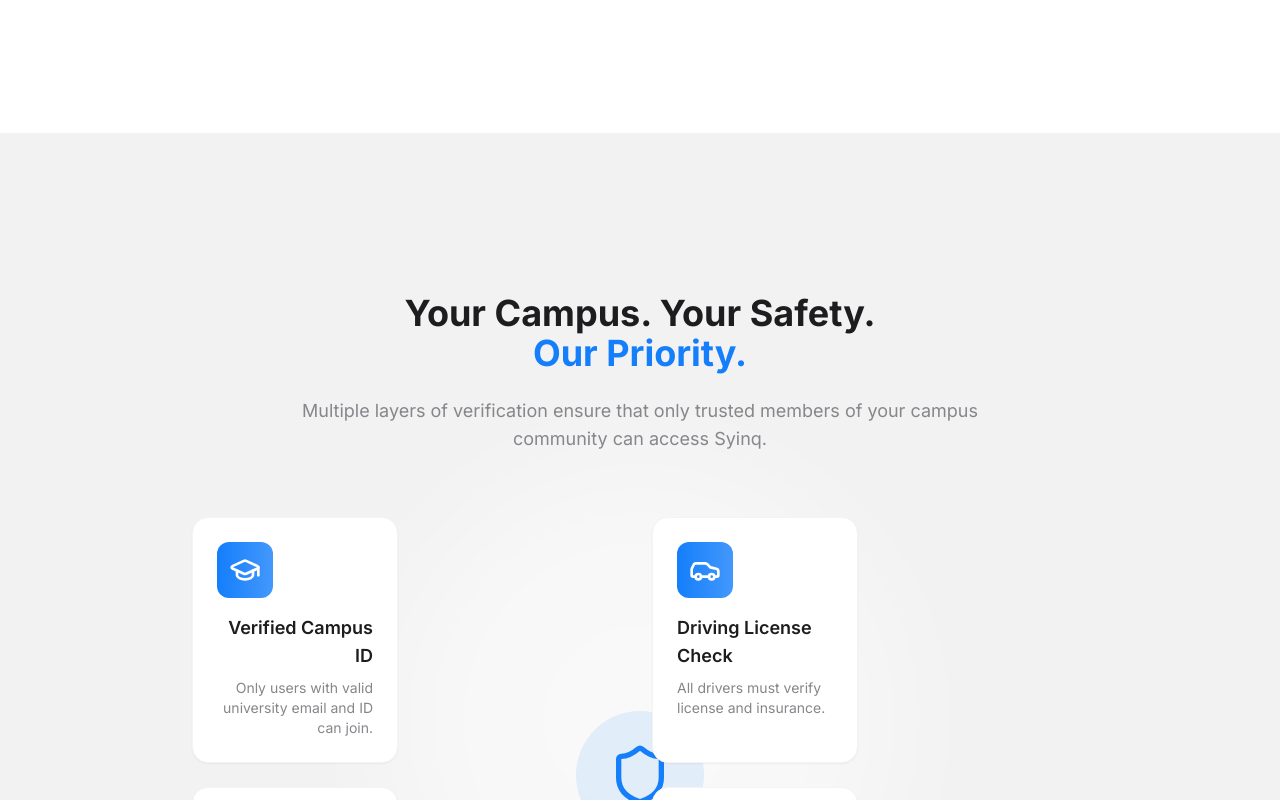
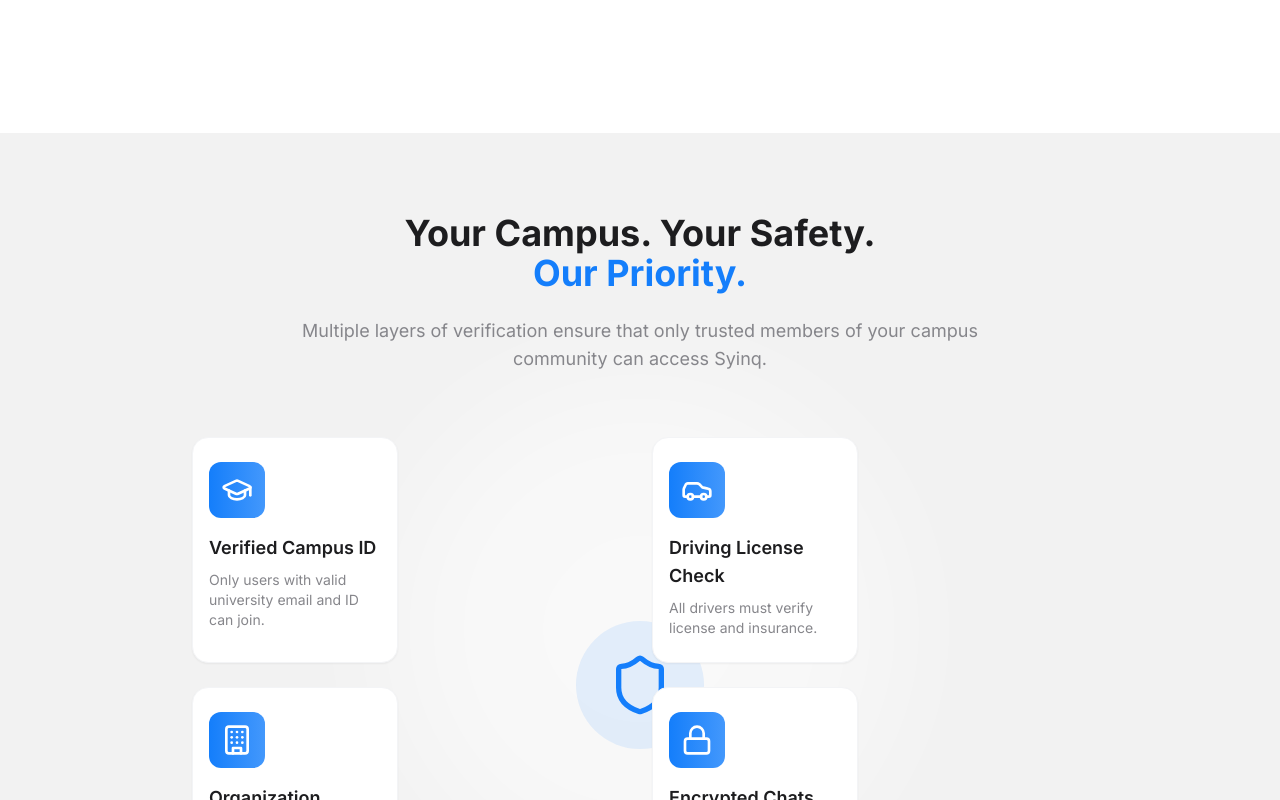
Before and after one commit to astatineRS/campus-connect-glide, a React (Vite) app: page / in a window 1280 px wide. Shown: the part 3660-4460 px from the top of the page. Built offline with nearby package versions, Linux system fonts and the light colour scheme.

Commit message:
Visual edit in Lovable
Edited UI in Lovable

```diff
--- a/src/components/Security.tsx
+++ b/src/components/Security.tsx
@@ -1,7 +1,7 @@
 import React from 'react';
 import { Shield, GraduationCap, Car, Building, Lock } from 'lucide-react';
 const Security = () => {
-  return <section id="security" className="py-20 bg-syinq-lightgray relative overflow-hidden">
+  return <section id="security" className="bg-syinq-lightgray relative overflow-hidden py-0">
       <div className="absolute top-1/2 left-1/2 -translate-x-1/2 -translate-y-1/2 w-[500px] h-[500px] bg-white/50 rounded-full blur-3xl"></div>
 
       <div className="section-container">
@@ -58,13 +58,13 @@ const SecurityFeature = ({
     'bottom-right': 'md:text-left md:col-start-3 md:row-start-2'
   };
   return <div className={`${positionClasses[position]} relative z-10`}>
-      <div className="bg-white rounded-2xl p-6 shadow-sm border border-gray-100 h-full">
+      <div className="bg-white rounded-2xl p-6 shadow-sm border border-gray-100 h-full px-[16px]">
         <div className="flex flex-col items-center md:items-start">
           <div className="bg-gradient-to-r from-syinq-blue to-syinq-blue/80 p-3 rounded-xl mb-4">
             {icon}
           </div>
-          <h3 className="font-semibold text-lg mb-2">{title}</h3>
-          <p className="text-syinq-gray text-sm">{description}</p>
+          <h3 className="font-semibold text-lg mb-2 text-left">{title}</h3>
+          <p className="text-syinq-gray text-sm text-left">{description}</p>
         </div>
       </div>
     </div>;
```
